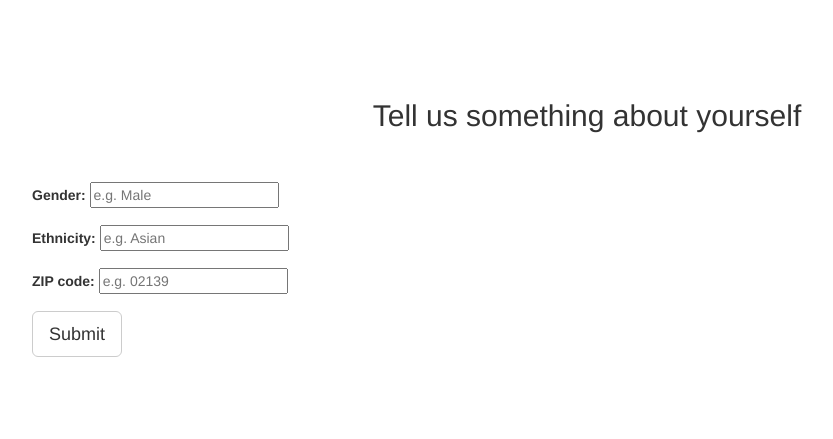
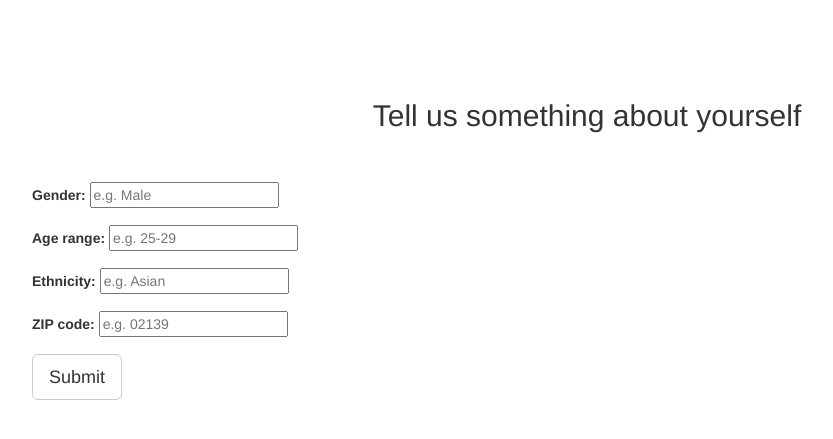
Before and after one commit to ahwkuepper/stdme, a Flask app: page /input in a window 1280 px wide. Shown: the part 51-490 px from the top of the page, without its empty margins (53-886 px from the left). Run offline with Flask 2, Linux system fonts and the light colour scheme; parts of the project's set-up code (start-up, migrations or seed data) failed here and were passed over; some libraries are stand-ins or nearby versions.

Commit message:
finalized the model and added age factors

```diff
--- a/app/templates/input.html
+++ b/app/templates/input.html
@@ -70,6 +70,11 @@
         </div>
 
         <div class="form-group">
+          <label for="age">Age range:</label>
+          <input type="text" id="age" name='age' placeholder="e.g. 25-29">
+        </div>
+
+        <div class="form-group">
           <label for="ethnicity">Ethnicity:</label>
           <input type="text" id="ethnicity" name='ethnicity' placeholder="e.g. Asian">
         </div>
--- a/app/templates/output.html
+++ b/app/templates/output.html
@@ -60,6 +60,8 @@
         <h2>Result</h2>
         <p class="lead">You personal risk factor for Chlamydia is:</p>
         <h3>{{the_result}}%</h3>
+        <p class="lead">The average for your ZIP code is:</p>
+        <h3>{{average}}%</h3>
       </div>
 
       <script src="https://code.jquery.com/jquery-1.10.2.min.js"></script>
--- a/app/views.py
+++ b/app/views.py
@@ -9,9 +9,9 @@ import pickle
 
 df_merged = pd.read_csv("/Users/akuepper/Desktop/Insight/project/data/chlamydia_cdc_census.csv")
 df_zipfips= pd.read_csv("/Users/akuepper/Desktop/Insight/project/data/ZIP_COUNTY_122014.csv", usecols={0,1})
+df_zipcode = pd.read_csv("/Users/akuepper/Desktop/Insight/project/data/census_zipcode.csv")
 zip2fips = dict(zip(df_zipfips["ZIP"], df_zipfips["COUNTY"]))
 model = pickle.load(open("/Users/akuepper/Desktop/Insight/project/data/randomforest_params.pickle", "rb"))
-
 
 gender_rate = {}
 gender_factor = {}
@@ -51,13 +51,54 @@ race_factor["Multiple"] = race_rate["Multiple"]/rate_average
 race_factor["Pacific"] = race_rate["Pacific"]/rate_average
 race_factor["White"] = race_rate["White"]/rate_average
 
+age_rate = {}
+age_factor = {}
+age_number = {}
+age_number["0-14"] = 61089123.0
+age_number["15-19"] = 21158964.0
+age_number["20-24"] = 22795438.0
+age_number["25-29"] = 21580198.0
+age_number["30-34"] = 21264389.0
+age_number["35-39"] = 19603770.0
+age_number["40-44"] = 20848920.0
+age_number["45-54"] = 43767532.0
+age_number["55-64"] = 39316431.0
+age_number["65+"] = 44704074.0
 
-def calculate_rate(Zipcode, Race, Gender):
-    fips = zip2fips[int(Zipcode)]
-    target = df_merged[df_merged['FIPS']==fips]
+age_rate["0-14"] = 20.0e-5
+age_rate["15-19"] = 1804.0e-5
+age_rate["20-24"] = 2484.6e-5
+age_rate["25-29"] = 1176.2e-5
+age_rate["30-34"] = 532.4e-5
+age_rate["35-39"] = 268.0e-5
+age_rate["40-44"] = 131.5e-5
+age_rate["45-54"] = 56.6e-5
+age_rate["55-64"] = 16.6e-5
+age_rate["65+"] = 3.2e-5
+
+US_age_number = age_number["0-14"] + age_number["15-19"] + age_number["20-24"] + age_number["25-29"] + age_number["30-34"] + age_number["35-39"] + age_number["40-44"] + age_number["45-54"] + age_number["55-64"] + age_number["65+"]
+rate_average = (age_rate["0-14"]*age_number["0-14"]+age_rate["15-19"]*age_number["15-19"]+age_rate["20-24"]*age_number["20-24"]+age_rate["25-29"]*age_number["25-29"]+age_rate["30-34"]*age_number["30-34"]+age_rate["35-39"]*age_number["35-39"]+age_rate["40-44"]*age_number["40-44"]+age_rate["45-54"]*age_number["45-54"]+age_rate["55-64"]*age_number["55-64"]+age_rate["65+"]*age_number["65+"])/US_age_number
+age_factor["0-14"] = age_rate["0-14"]/rate_average
+age_factor["15-19"] = age_rate["15-19"]/rate_average
+age_factor["20-24"] = age_rate["20-24"]/rate_average
+age_factor["25-29"] = age_rate["30-34"]/rate_average
+age_factor["30-34"] = age_rate["30-34"]/rate_average
+age_factor["35-39"] = age_rate["35-39"]/rate_average
+age_factor["40-44"] = age_rate["40-44"]/rate_average
+age_factor["45-54"] = age_rate["45-54"]/rate_average
+age_factor["55-64"] = age_rate["55-64"]/rate_average
+age_factor["65+"] = age_rate["65+"]/rate_average
+
+
+
+def calculate_rate(Zipcode):
+    target = df_zipcode[df_zipcode["geoid2"]==int(Zipcode)]
+
+#    fips = zip2fips[int(Zipcode)]
+#    target = df_merged[df_merged['FIPS']==fips]
     target_params = target.values[0]
-    chlamydia_rate = model.predict(target_params[-35:])
-    return chlamydia_rate*gender_factor[Gender]*race_factor[Race]
+    chlamydia_rate = model.predict(target_params[2:])
+    return chlamydia_rate*100
 
 
 
@@ -103,10 +144,8 @@ def stdme_input():
 @app.route('/output')
 def stdme_output():
 
-
-
-
   #pull information from input fields and store it
+  age = request.args.get('age')
   gender = request.args.get('gender')
   ethnicity = request.args.get('ethnicity')
   zipcode = request.args.get('zipcode')
@@ -119,5 +158,6 @@ def stdme_output():
 #  births = []
 #  for i in range(0,query_results.shape[0]):
 #      births.append(dict(index=query_results.iloc[i]['index'], attendant=query_results.iloc[i]['attendant'], birth_month=query_results.iloc[i]['birth_month']))
-  the_result = calculate_rate(zipcode, ethnicity, gender)*100
-  return render_template("output.html", the_result = np.round(the_result[0],decimals=2))
+  local_rate = calculate_rate(zipcode)
+  rate = local_rate*gender_factor[gender]*race_factor[ethnicity]*age_factor[age]
+  return render_template("output.html", the_result = np.round(rate[0],decimals=2), average = np.round(local_rate[0],decimals=2))
```
Also changed, not shown: data/chlamydia_cdc_census.csv, 5 other files.
